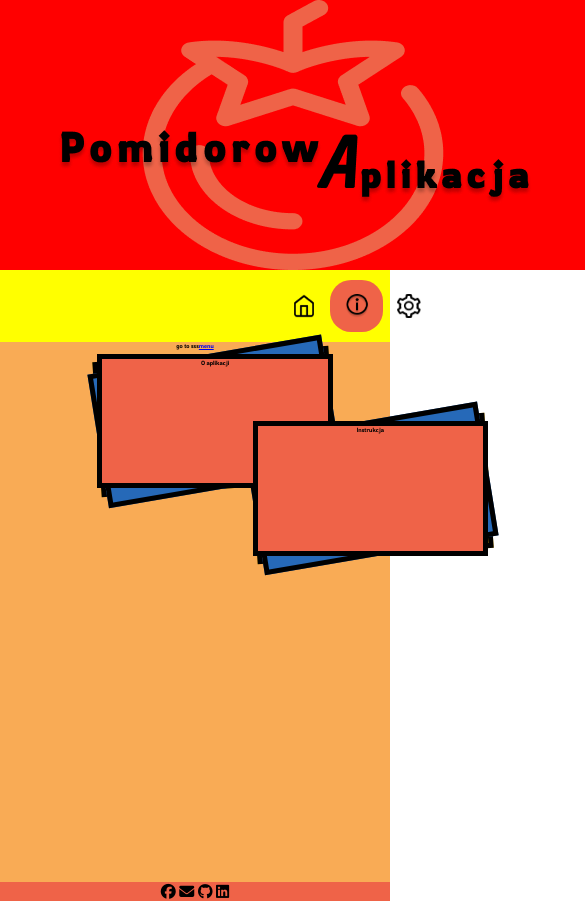
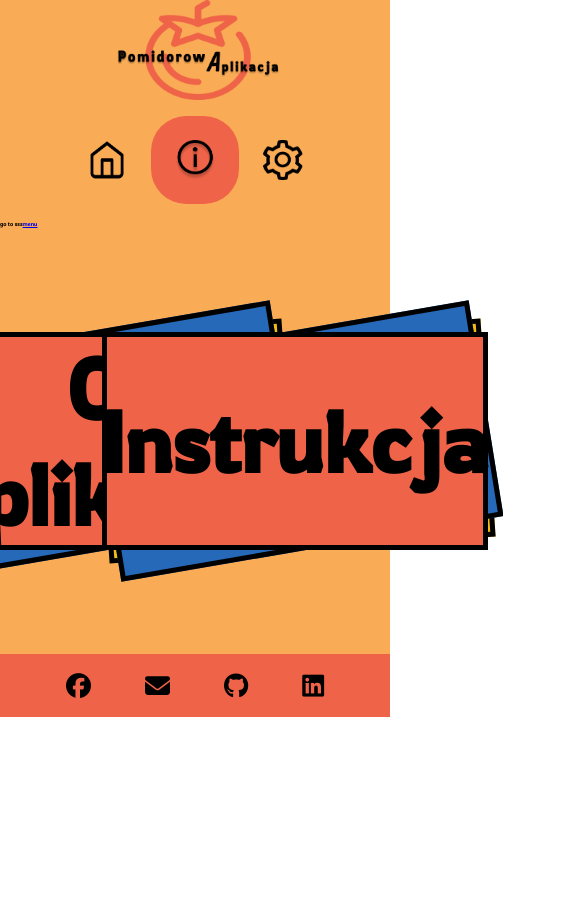
Before and after one commit to joastek/PomidorowAplikacja, a React (Vite) app: page /about in a window 390 px wide. Shown: the top 901 px of the page, 585 px wide, since content can reach past the window. After the commit the page ends 844 px from the top, so only its background shows below. Built offline with nearby package versions, Linux system fonts and the light colour scheme.

Commit message:
making webisite responsive

```diff
--- a/src/components/pages/About.tsx
+++ b/src/components/pages/About.tsx
@@ -1,24 +1,31 @@
-import { Link } from "react-router-dom";
+import { Link, NavLink } from "react-router-dom";
+import { useContext } from "react";
+import { BackgroundColorContext } from "../models/Background";
 import "../../styles/pages/About.scss";
 import "../../styles/pages/CountodwonBox.scss";
 import Footer from "../footer/Footer";
 const About = () => {
+  const { backgroundColor }: any = useContext(BackgroundColorContext);
   return (
     <>
-      <div className="container">
+      <div className="About_container" style={{ backgroundColor }}>
         go to sss<Link to="/">menu</Link>
         <div className="boxes">
           <div className="box">
             <div className="box_1">
-              <div className="text">O aplikacji</div>
+              <NavLink to="/about/app" className="text">
+                O aplikacji
+              </NavLink>
             </div>
             <div className="box_2"></div>
             <div className="box_3"></div>
           </div>
-          <div>
+          <div className="box">
             <div className="box_1">
               {" "}
-              <div className="text">Instrukcja</div>
+              <NavLink to="/about/instruction" className="text">
+                Instrukcja
+              </NavLink>
             </div>
             <div className="box_2"></div>
             <div className="box_3"></div>
--- a/src/components/timer/CountdownBox.tsx
+++ b/src/components/timer/CountdownBox.tsx
@@ -33,7 +33,7 @@ const CountDownBox: React.FC<CountDownBoxProps> = ({
           <div className="box_2"></div>
           <div className="box_3"></div>
         </div>
-        <div>
+        <div className="ActionButtons">
           <ActionButtons
             isRunning={isRunning}
             handleStart={handleStart}
--- a/src/styles/base/_base.scss
+++ b/src/styles/base/_base.scss
@@ -2,6 +2,8 @@
 
 :root {
   font-family: Inter, system-ui, Avenir, Helvetica, Arial, sans-serif;
+  margin: 0;
+  padding: 0;
 
   /* font-synthesis: none;
     text-rendering: optimizeLegibility;
@@ -19,7 +21,7 @@ html {
     font-size: 56.25%;
   }
   @include respond(phone) {
-    font-size: 30%;
+    font-size: 50%;
   }
   @include respond(big-desktop) {
     font-size: 75%;
--- a/src/styles/pages/About.scss
+++ b/src/styles/pages/About.scss
@@ -1,16 +1,18 @@
-.container {
+@import "../abstracts/mixins";
+.About_container {
   background-color: #f9ab55;
-  width: 100vw;
-  height: 64vh;
-  text-align: center;
+
+  .boxes {
+    width: auto;
+    height: 53.4rem;
+    display: flex;
     justify-content: center;
-  .boxes {
-    margin-left: 23rem;
-    padding: 15rem;
+    align-items: center;
+
     display: grid;
     gap: 1rem;
     grid-template-columns: 1fr 1fr;
-
+    .box {
       .box_1 {
         width: 47rem;
         height: 26rem;
@@ -18,6 +20,22 @@
         border: 5px solid #000000;
         background: #ef6348;
         z-index: 3;
+        .text {
+          position: relative;
+          font-weight: 700;
+          font-size: 8rem;
+          height: 100%;
+          display: flex;
+          justify-content: center;
+          align-items: center;
+          text-align: center;
+          text-decoration: none;
+          font-family: "Rowdies", cursive;
+          color: black;
+          @include respond(phone) {
+            font-size: 17em;
+          }
+        }
       }
       .box_2 {
         width: 47rem;
@@ -39,3 +57,4 @@
       }
     }
   }
+}
--- a/src/styles/pages/ActionButtons.scss
+++ b/src/styles/pages/ActionButtons.scss
@@ -1,9 +1,20 @@
+@import "../abstracts/mixins";
 .button_box_container {
   display: flex;
 
   justify-content: center;
   align-items: center;
   padding: 2rem;
+  @include respond(tab-port) {
+    display: grid;
+    place-items: center;
+    margin-right: 2.5rem;
+    margin-bottom: 20em;
+  }
+  @include respond(tab-land) {
+    margin-bottom: 25em;
+  }
+
   .button_container {
     width: 40rem;
     height: 9rem;
@@ -11,6 +22,11 @@
     border: 5px solid #000000;
     margin-left: 5rem;
     cursor: pointer;
+
+    @include respond(tab-port) {
+      padding: 0;
+      margin-bottom: 2rem;
+    }
   }
   p {
     font-family: "Rowdies";
--- a/src/styles/pages/CountodwonBox.scss
+++ b/src/styles/pages/CountodwonBox.scss
@@ -1,3 +1,4 @@
+@import "../abstracts/mixins";
 .home_container {
   background-color: #f9ab55;
   width: auto;
@@ -10,7 +11,7 @@
     display: flex;
     justify-content: center;
     align-items: center;
-  }
+
     .home_text {
       position: relative;
       font-weight: 700;
@@ -21,10 +22,9 @@
       align-items: center;
       line-height: 2rem;
       font-family: "Rowdies", cursive;
+      @include respond(phone) {
+        font-size: 17em;
       }
-  .buttons {
-    height: 15rem;
-    background-color: #f9ab55;
     }
     .box_1 {
       width: 47rem;
@@ -33,6 +33,9 @@
       border: 5px solid #000000;
       background: #ef6348;
       z-index: 3;
+      @include respond(phone) {
+        width: 50em;
+      }
     }
     .box_2 {
       width: 47rem;
@@ -42,6 +45,9 @@
       z-index: 2;
       position: absolute;
       transform: matrix(0.99, -0.17, 0.16, 0.99, 0, 0);
+      @include respond(phone) {
+        width: 50em;
+      }
     }
     .box_3 {
       position: absolute;
@@ -51,5 +57,9 @@
       background: #f5bb12;
       border: 5px solid #000000;
       transform: matrix(1, -0.07, 0.07, 1, 0, 0);
+      @include respond(phone) {
+        width: 50em;
       }
     }
+  }
+}
--- a/src/styles/pages/Footer.scss
+++ b/src/styles/pages/Footer.scss
@@ -3,11 +3,13 @@
 
   text-align: center;
   justify-content: center;
-  max-height: 7rem;
+
   font-size: 5em;
+  padding: 2rem;
 
   .icon {
     color: black;
     cursor: pointer;
+    padding: 3rem;
   }
 }
--- a/src/styles/pages/Modal.scss
+++ b/src/styles/pages/Modal.scss
@@ -1,9 +1,11 @@
+@import "../abstracts/mixins";
 body {
   box-sizing: border-box;
   margin: 0;
   padding: 0;
   font-family: "Rowdies";
   font-size: 62.5%;
+
   h1 {
     position: relative;
     text-align: center;
@@ -13,6 +15,9 @@ body {
 
     padding-bottom: 0.5em;
     border-bottom: 5px solid black;
+    @include respond(phone) {
+      font-size: 10em;
+    }
   }
   input {
     font-size: 5rem;
@@ -56,6 +61,10 @@ body {
     box-shadow: 0 2px 8px rgba(0, 0, 0, 0.25);
     z-index: 30;
     animation: slide-down 300ms ease-out forwards;
+    @include respond(phone) {
+      width: 65em;
+      margin-left: 12em;
+    }
     .headerBox {
       display: flex;
       max-height: 6.5rem;
--- a/src/styles/pages/ModalColors.scss
+++ b/src/styles/pages/ModalColors.scss
@@ -1,49 +1,44 @@
+@import "../abstracts/mixins";
 .colorContainer {
   display: flex;
   place-items: center;
+  justify-content: space-between;
 
-  margin-left: 5rem;
-  margin-right: 5rem;
-  max-width: 100%;
+  padding: 3rem;
+
   .themeColor_1 {
     cursor: pointer;
 
-    margin: 3rem;
-    flex: auto;
     width: 3rem;
-    height: 4rem;
+    height: 3rem;
     background-color: rgb(12, 57, 205);
   }
   .themeColor_2 {
     cursor: pointer;
-    margin: 3rem;
-    flex: auto;
+
     width: 3rem;
-    height: 4rem;
+    height: 3rem;
     background-color: red;
   }
   .themeColor_3 {
     cursor: pointer;
-    margin: 3rem;
-    flex: auto;
+
     width: 3rem;
-    height: 4rem;
+    height: 3rem;
     background-color: rgb(11, 179, 98);
   }
   .themeColor_4 {
     cursor: pointer;
-    margin: 3rem;
-    flex: auto;
+
     width: 3rem;
-    height: 4rem;
+    height: 3rem;
     background-color: rgb(214, 9, 128);
   }
   .themeColor_5 {
     cursor: pointer;
-    margin: 3rem;
-    flex: auto;
+
     width: 3rem;
-    height: 4rem;
+    height: 3rem;
     background-color: rgb(223, 243, 5);
   }
   .active {
--- a/src/styles/pages/NavBar.scss
+++ b/src/styles/pages/NavBar.scss
@@ -9,7 +9,7 @@
 
   @include respond(tab-land) {
     flex-wrap: wrap;
-    background-color: yellow;
+
     align-items: center;
     justify-content: center;
     flex-direction: column;
@@ -27,9 +27,18 @@
   }
   .logo {
     @include respond(tab-land) {
-      background-color: red;
       align-items: center;
       justify-content: center;
+    }
+    @include respond(tab-port) {
+      align-items: center;
+      justify-content: center;
+      width: 100em;
+      height: 30em;
+    }
+    @include respond(phone) {
+      width: 50em;
+      height: 20em;
     }
   }
 }
```
Also changed, not shown: src/styles/icons/Logo.png, 2 other files (tests, documents, lock files or other folders). Lines whose indentation alone changed are shown as unchanged.
